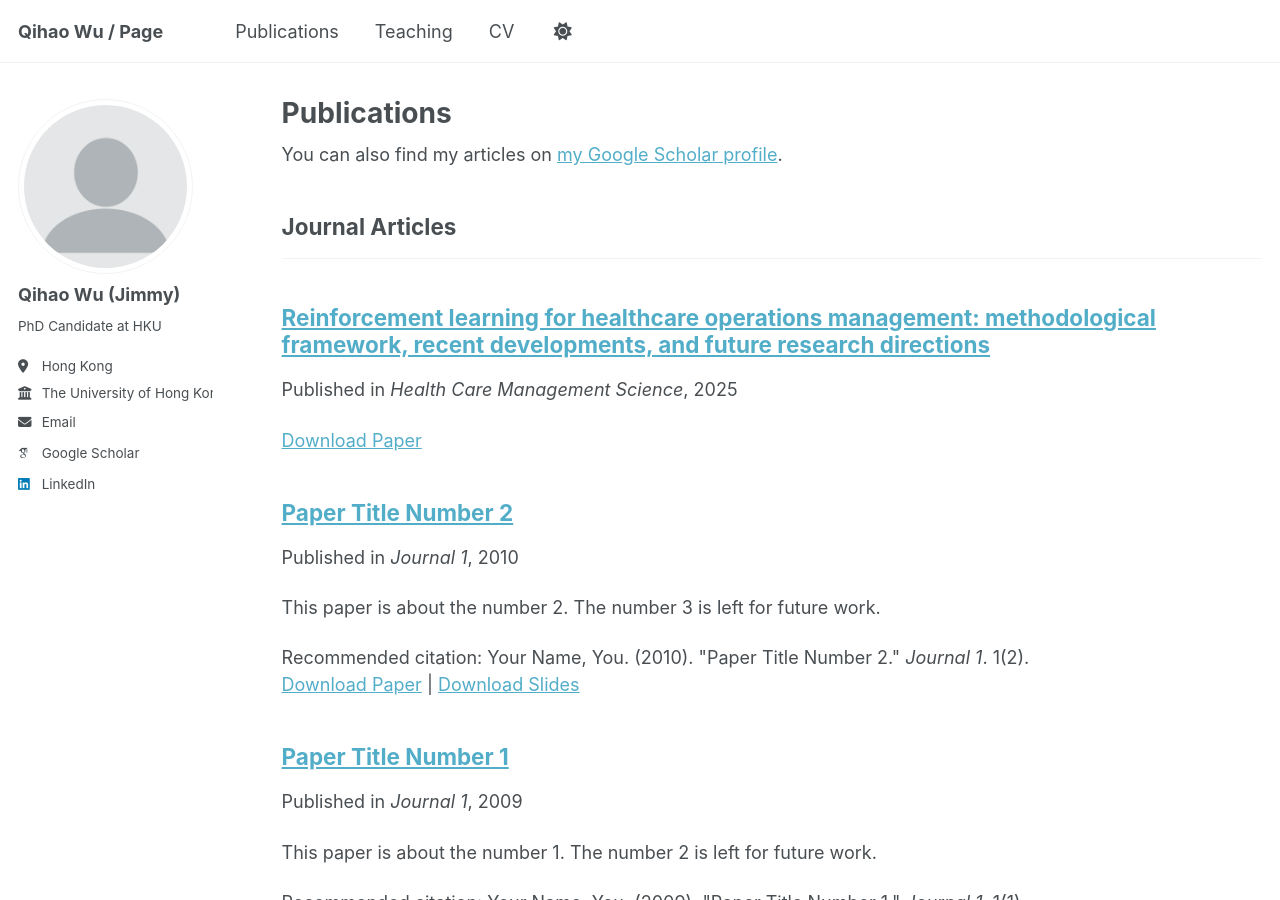
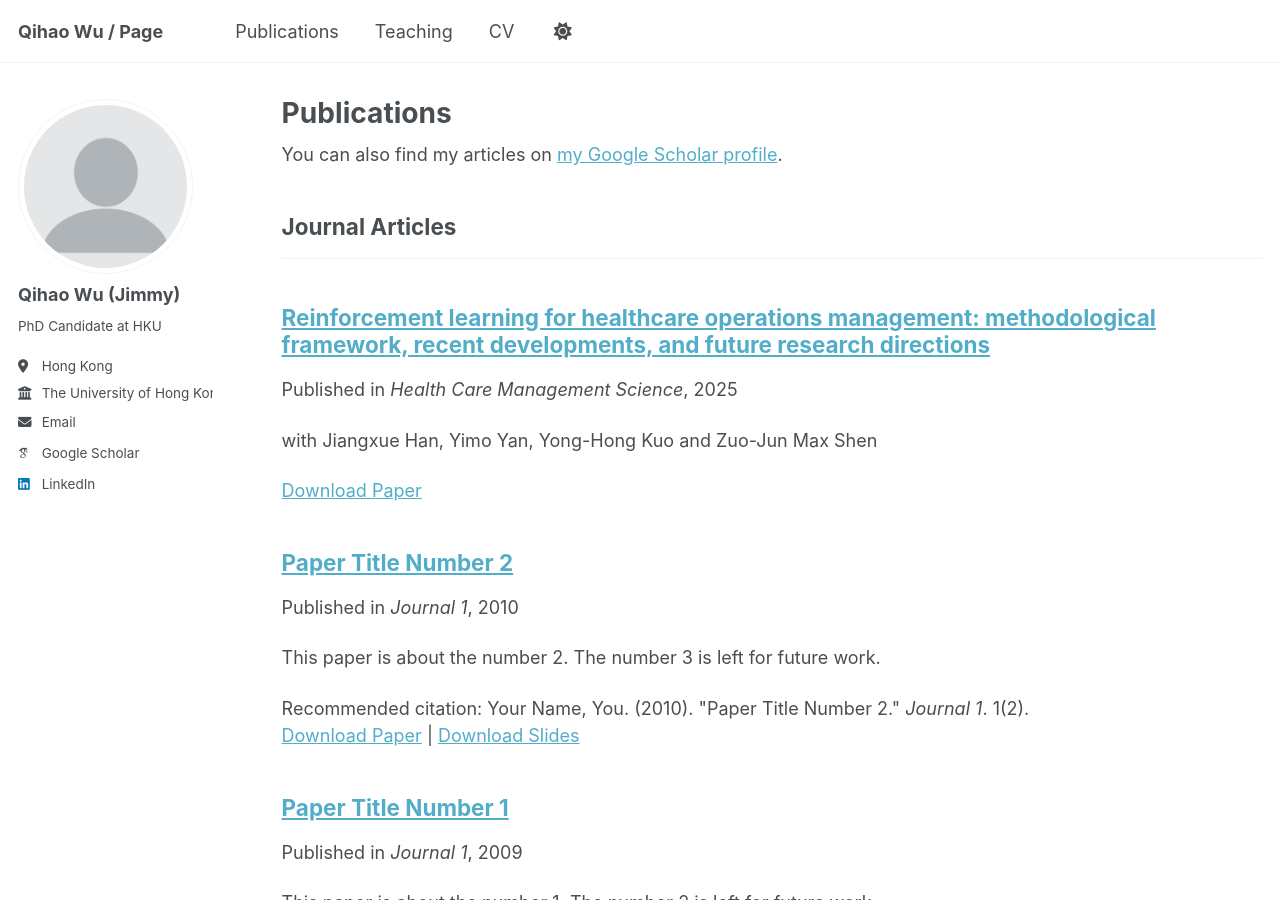
Before and after one commit to Qihao-Wu/bio, a Jekyll site: the page built from _pages/publications.html, in a window 1280 px wide and 900 px high. Built offline with Jekyll 4.4.1, drawn with Linux system fonts in a browser that asks for light colours; some web fonts are replaced.

Commit message:
Update 2015-10-01-paper-title-number-3.md

```diff
--- a/_publications/2015-10-01-paper-title-number-3.md
+++ b/_publications/2015-10-01-paper-title-number-3.md
@@ -3,6 +3,7 @@ title: "Reinforcement learning for healthcare operations management: methodologi
 collection: publications
 category: manuscripts
 date: 2025-04-09
+excerpt: with Jiangxue Han, Yimo Yan, Yong-Hong Kuo and Zuo-Jun Max Shen
 venue: 'Health Care Management Science'
 paperurl: 'https://link-springer-com.eproxy.lib.hku.hk/article/10.1007/s10729-025-09699-6'
 ---
```
